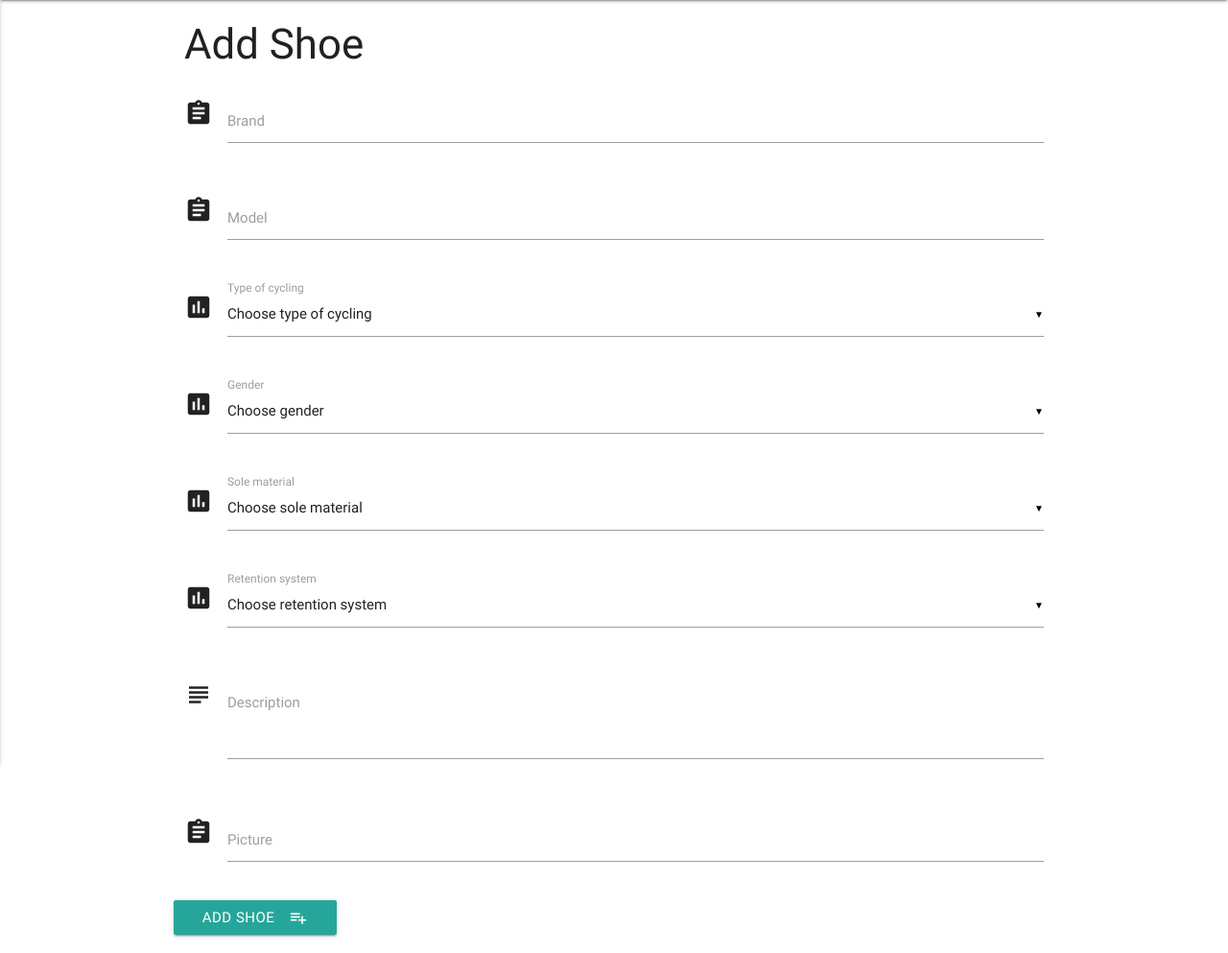
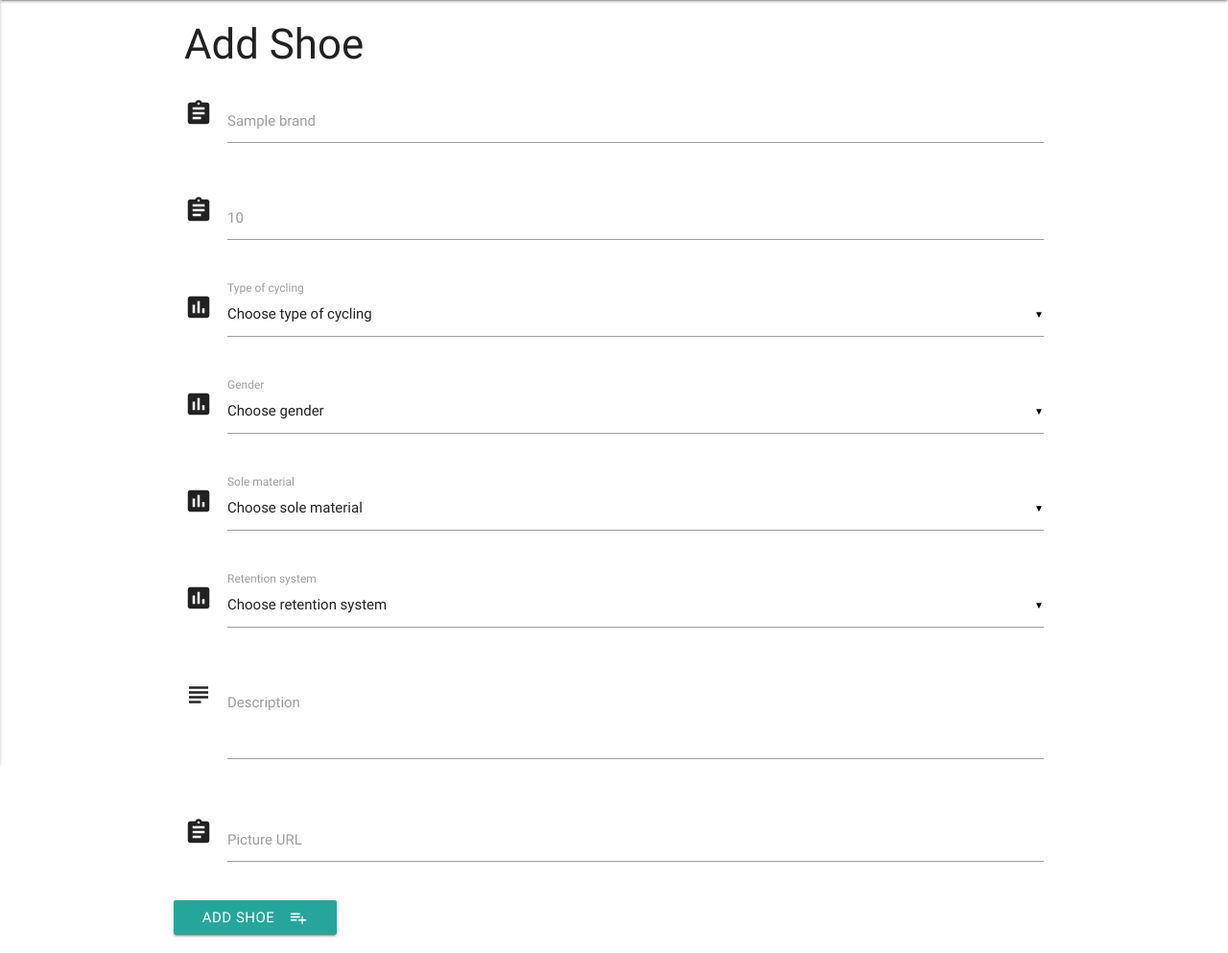
Before and after one commit to krisswiss/Data-Centric_Development-Milestone-Project, a Flask app: template templates/addshoe.html in a window 1280 px wide. Shown: the part 64-1057 px from the top of the page at 96% size. Run offline with Flask 2, Linux system fonts and the light colour scheme; the template is opened without the code that fills it: most values are stand-ins (such as "Sample title", 1, 10 or a date in 2020); some libraries are stand-ins or nearby versions.

Commit message:
added addshoe.html template with forms to add shoe and links in app.py and templates

```diff
--- a/templates/addshoe.html
+++ b/templates/addshoe.html
@@ -9,14 +9,14 @@
 				<div class="input-field col s12">
                     <i class="material-icons prefix">assignment</i>
 					<input id="brand" name="brand" type="text">
-					<label for="brand">Brand</label>
+					<label for="brand">{{shoe.brand}}</label>
 				</div>
 			</div>
             <div class="row">
 				<div class="input-field col s12">
                     <i class="material-icons prefix">assignment</i>
 					<input id="model" name="model" type="text">
-					<label for="brand">Model</label>
+					<label for="brand">{{shoe.model}}</label>
 				</div>
 			</div>
             <div class="row">
@@ -76,7 +76,7 @@
 				<div class="input-field col s12">
                     <i class="material-icons prefix">assignment</i>
 					<input id="picture_url" name="picture_url" type="text">
-					<label for="brand">Picture</label>
+					<label for="brand">Picture URL</label>
 				</div>
 			</div>
 
```
